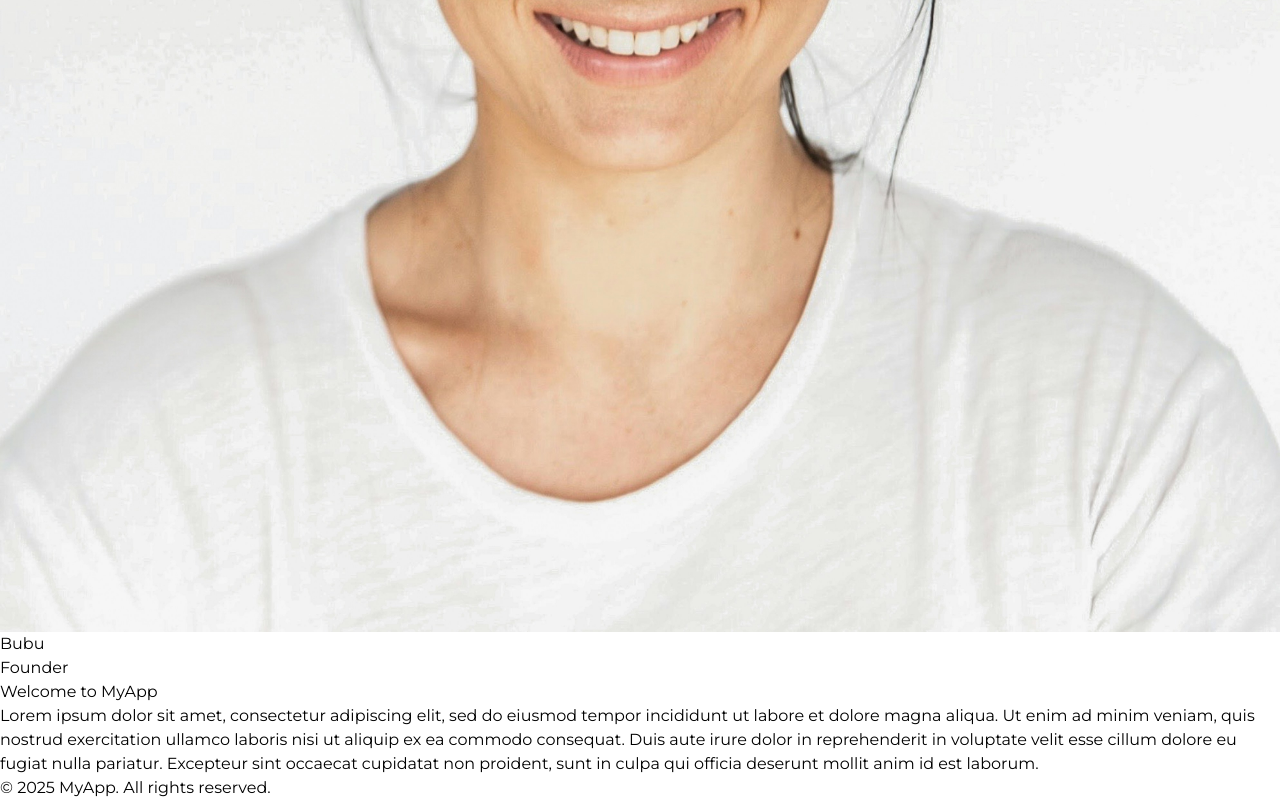
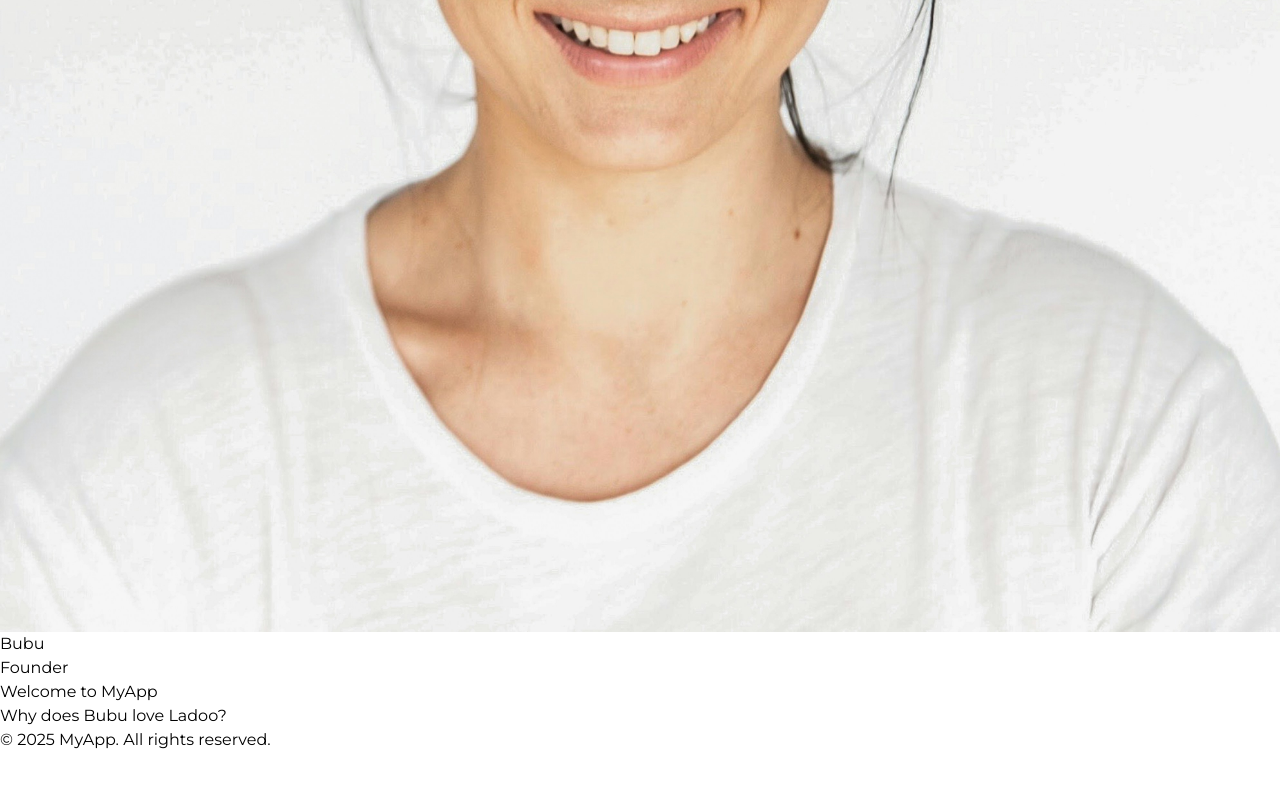
Before and after one commit to ku3b1k0/first-angular-app, an Angular app: page / in a window 1280 px wide. Shown: the part 1002-1802 px from the top of the page. After the commit the page ends 1754 px from the top, so only its background shows below. Built offline with nearby package versions, Linux system fonts and the light colour scheme.

Commit message:
feat(components): fun

```diff
--- a/src/app/app.component.ts
+++ b/src/app/app.component.ts
@@ -9,8 +9,7 @@
 })
 export class AppComponent {
   title = 'MyApp';
-  description =
-    'Lorem ipsum dolor sit amet, consectetur adipiscing elit, sed do eiusmod tempor incididunt ut labore et dolore magna aliqua. Ut enim ad minim veniam, quis nostrud exercitation ullamco laboris nisi ut aliquip ex ea commodo consequat. Duis aute irure dolor in reprehenderit in voluptate velit esse cillum dolore eu fugiat nulla pariatur. Excepteur sint occaecat cupidatat non proident, sunt in culpa qui officia deserunt mollit anim id est laborum.';
+  description = 'Why does Bubu love Ladoo?';
   profileImage = '/assets/images/jake-nackos-IF9TK5Uy-KI-unsplash.jpg';
 
   getTitle(): string {
```
Also changed, not shown: 1 other file (tests, documents, lock files or other folders).
